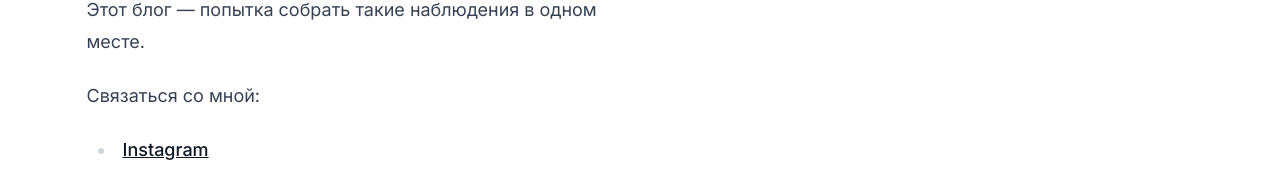
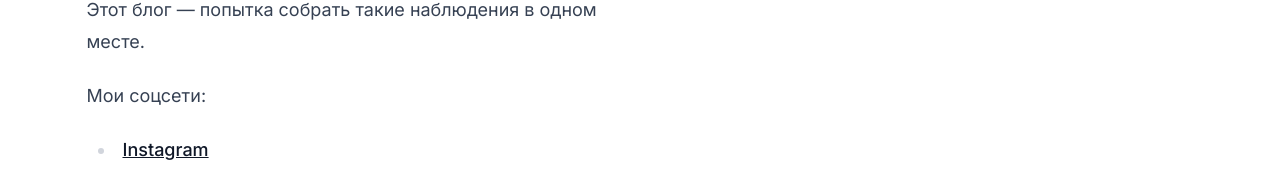
Before and after one commit to andrey-maslov/travel-blog, a Next.js app: page /about in a window 1280 px wide. Shown: the part 510-680 px from the top of the page. Built offline with nearby package versions, Linux system fonts and the light colour scheme; no server answers.

Commit message:
about page modified

```diff
--- a/app/about/page.tsx
+++ b/app/about/page.tsx
@@ -13,7 +13,7 @@ export default function AboutPage() {
     <>
       <Head>
         <title>Обо мне – Tripplanr Blog</title>
-        <meta name="description" content="Кто стоит за этим блогом'" />
+        <meta name="description" content="Кто стоит за этим блогом" />
       </Head>
 
       <main className="mx-auto max-w-5xl px-5 py-8">
@@ -30,7 +30,7 @@ export default function AboutPage() {
               спальному району и фотографирую то, что считаю интересным.
             </p>
             <p>Этот блог — попытка собрать такие наблюдения в одном месте.</p>
-            <p>Связаться со мной:</p>
+            <p>Мои соцсети:</p>
             <ul>
               {socialLinks.map(({ title, href }) => (
                 <li key={href}>
```
